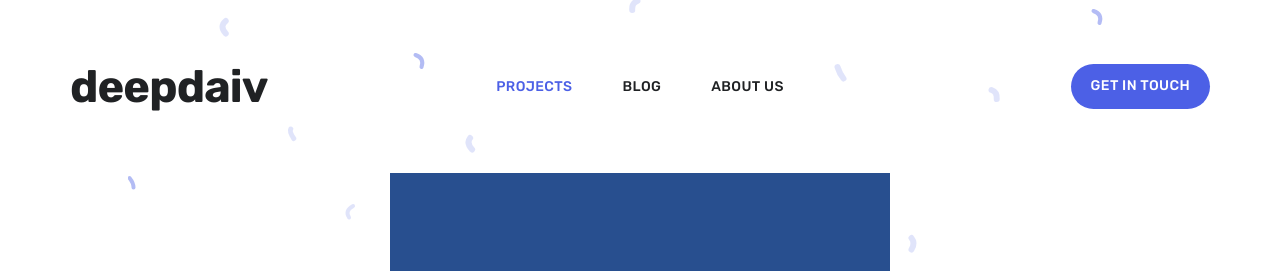
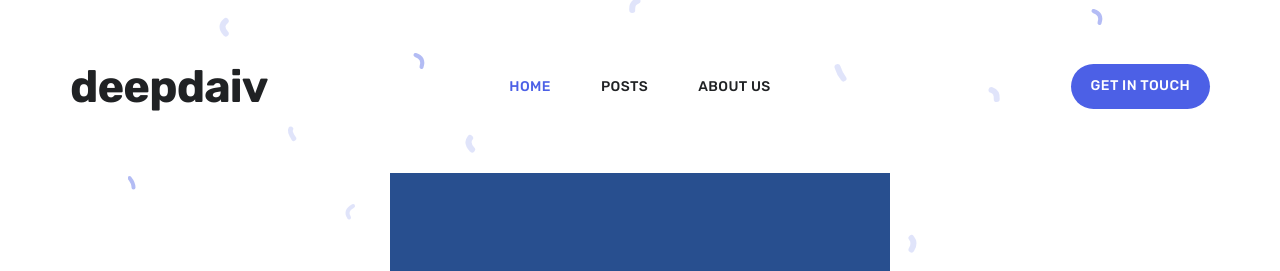
Before and after one commit to deepdaiv/deepdaiv.github.io, a Jekyll site: the page built from index.html, in a window 1280 px wide and 900 px high. Shown: the top 271 px of the window. Built offline with Jekyll 4.4.1, drawn with Linux system fonts in a browser that asks for light colours; nearby versions of some CDN libraries.

Commit message:
Update settings.yml

```diff
--- a/_data/settings.yml
+++ b/_data/settings.yml
@@ -8,9 +8,9 @@ header_settings:
 
 menu_settings:
   menu_items:
-    - title: 'Projects'
+    - title: 'Home' # Project
       url: '/'
-    - title: 'Blog'
+    - title: 'Posts' # Blog
       url: '/blog/'
     - title: 'About Us'
       url: '/about/'
```
